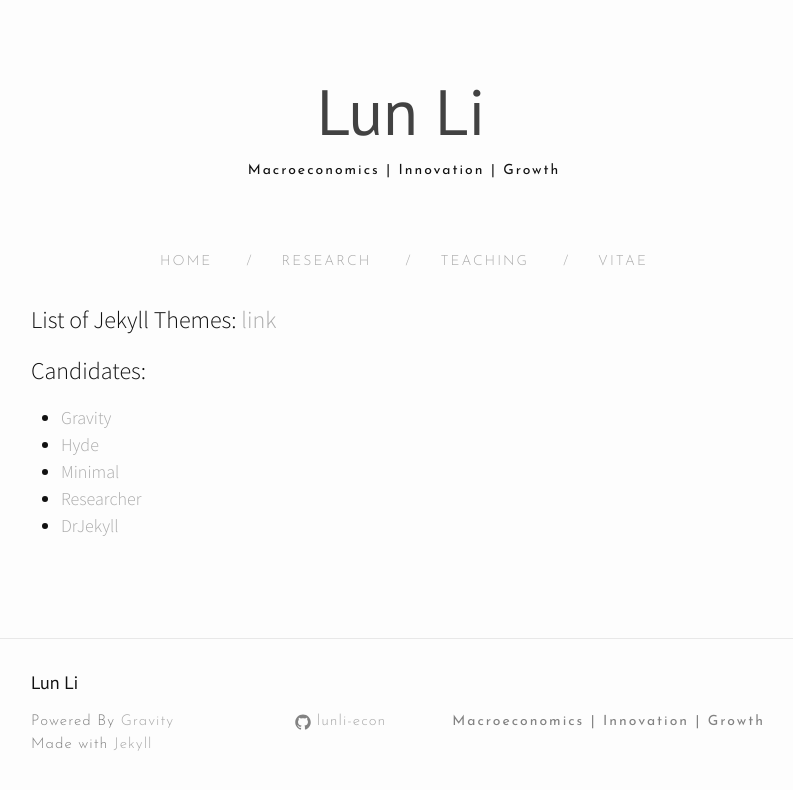
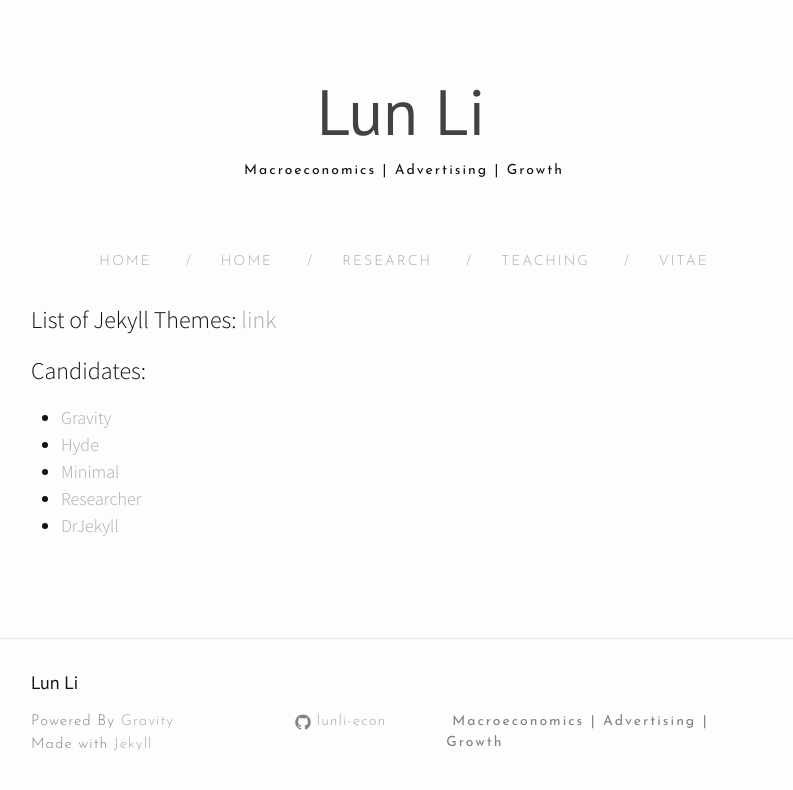
Before and after one commit to lunli-econ/lunli-econ.github.io, a Jekyll site: the page built from themes.md, in a window 1280 px wide. Shown: the top 790 px of the page, without its empty margins (239-1032 px from the left). Built offline with Jekyll 4.4.1, drawn with Linux system fonts in a browser that asks for light colours; nearby versions of some CDN libraries; our own code applies the rules of GitHub Pages for plain Markdown files.

Commit message:
update home

```diff
--- a/_config.yml
+++ b/_config.yml
@@ -8,7 +8,7 @@
 # Site settings
 title: Lun Li
 email: lunl@uchicago.edu
-description: Macroeconomics | Innovation | Growth
+description: Macroeconomics | Advertising | Growth
 baseurl: "" # the subpath of your site, e.g. /blog
 url: "http://lunli.github.io" # the base hostname & protocol for your site
 github_username:  lunli-econ
```
Also changed, not shown: 0Home.md (added, +6 -0 lines), 1 other file.
